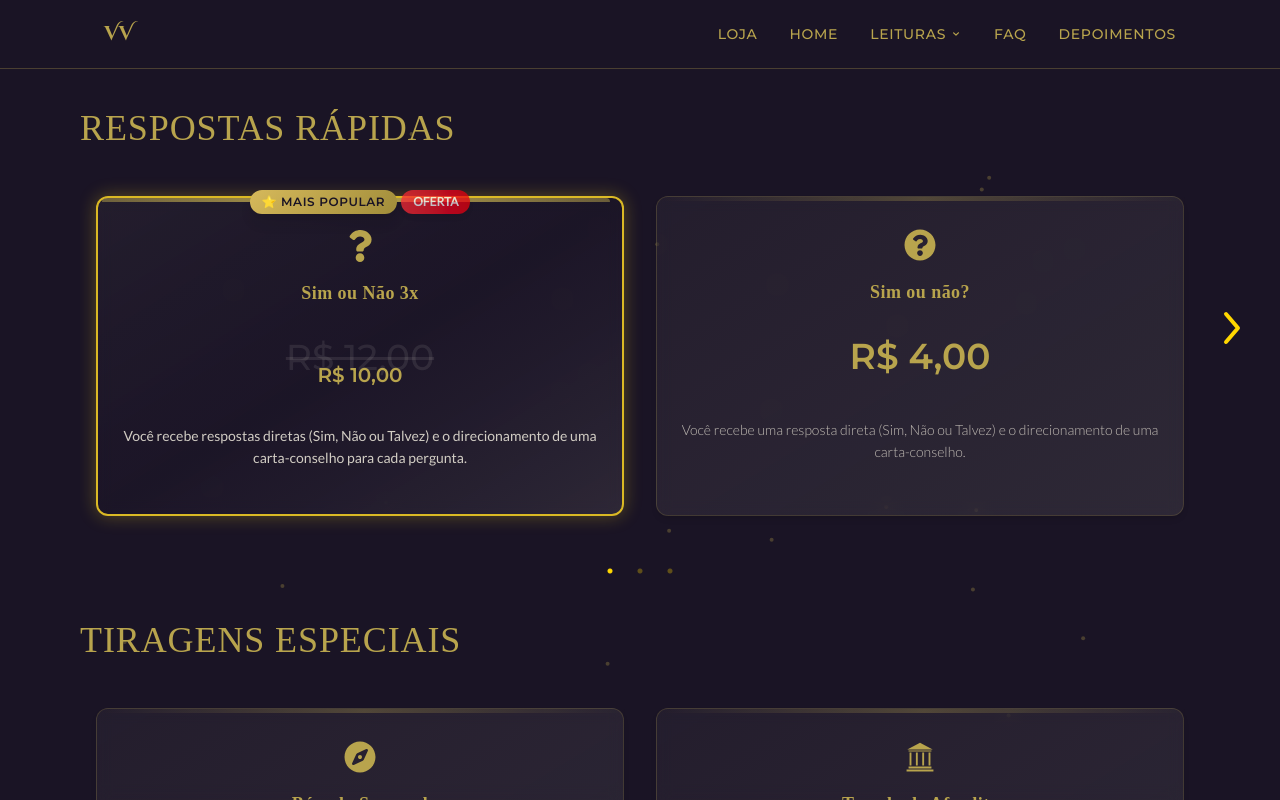
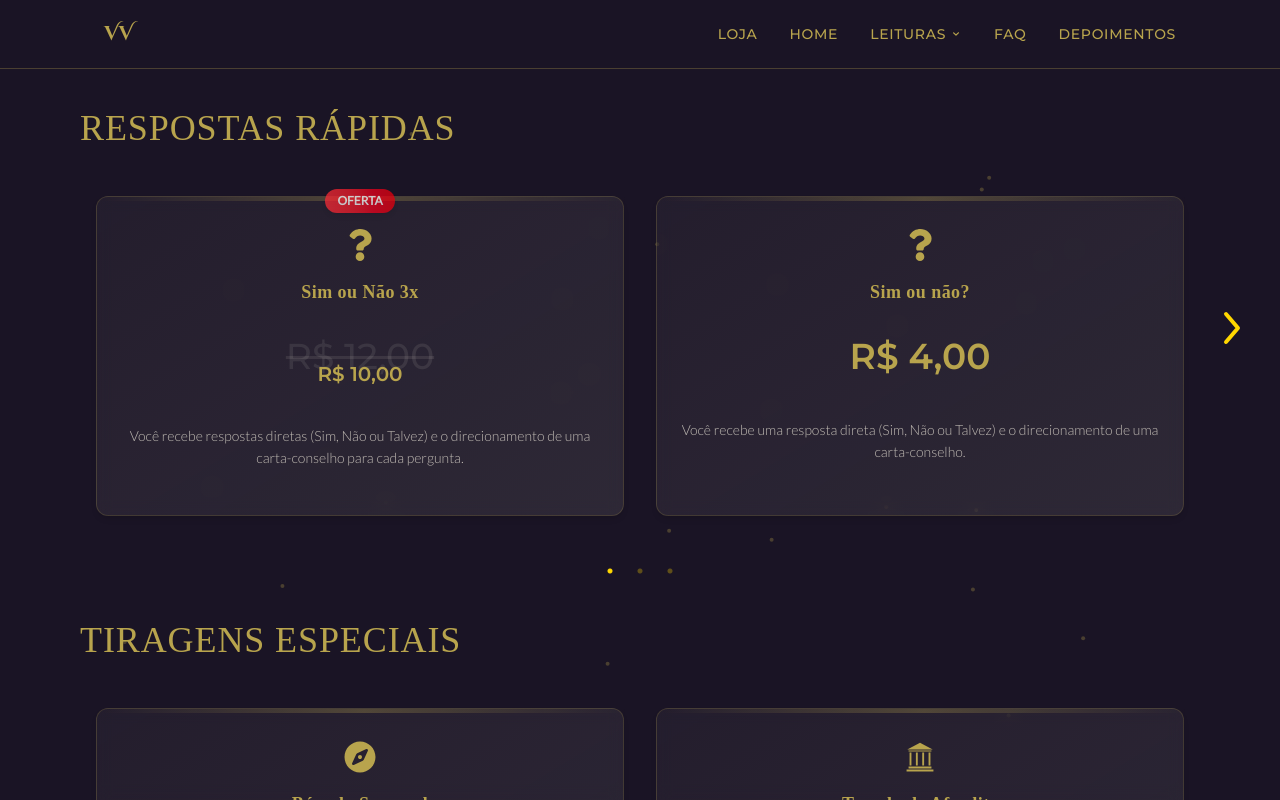
Before and after one commit to paulemacedo/vates-vesperion, a React (Vite) app: page /shop in a window 1280 px wide. Built offline with nearby package versions, Linux system fonts and the light colour scheme; a web font is replaced by a local one.

Commit message:
feat: Refactor Shop and Card components to support new oracle pricing structure and discounts

```diff
--- a/src/components/Shop.jsx
+++ b/src/components/Shop.jsx
@@ -1,3 +1,4 @@
+const categories = [...new Set(servicesData.map(s => s.category))]
 import React, { useState } from 'react'
 import { servicesData } from '../data/servicesData'
 import Card from './ui/Card'
@@ -5,21 +6,41 @@ import Carousel from './ui/Carousel'
 import { renderIcon } from '../utils/iconHelper'
 import { HiChevronLeft, HiChevronRight } from 'react-icons/hi'
 
-const categories = [...new Set(servicesData.map(s => s.category))]
-
-function getLowestPrice(price) {
-  if (typeof price === 'string') return price
-  if (price.cigano) return price.cigano
-  if (price.tarot) return price.tarot
+function extractOracleField(card, field) {
+  // Se card.oracles existe, pega menor valor entre price/discount/originalPrice
+  if (card.oracles && typeof card.oracles === 'object') {
+    let values = []
+    for (const key in card.oracles) {
+      if (card.oracles[key] && typeof card.oracles[key] === 'object' && card.oracles[key][field]) {
+        values.push(card.oracles[key][field])
+      } else if (card.oracles[key] && typeof card.oracles[key] === 'string' && field === 'price') {
+        values.push(card.oracles[key])
+      }
+    }
+    // Se valores são strings tipo 'R$ 10,00', pega o menor
+    if (values.length) {
+      const nums = values.map(v => parseFloat(String(v).replace(/[^\d,]/g, '').replace(',', '.')))
+      const min = Math.min(...nums)
+      return `R$ ${min.toFixed(2).replace('.', ',')}`
+    }
+  }
   return ''
 }
 
-// Adicione função para originalPrice
-function getLowestOriginalPrice(originalPrice) {
-  if (!originalPrice) return ''
-  if (typeof originalPrice === 'string') return originalPrice
-  if (originalPrice.cigano) return originalPrice.cigano
-  if (originalPrice.tarot) return originalPrice.tarot
+function extractOracleDiscount(card) {
+  if (card.oracles && typeof card.oracles === 'object') {
+    let values = []
+    for (const key in card.oracles) {
+      if (card.oracles[key] && typeof card.oracles[key] === 'object' && card.oracles[key].discount) {
+        values.push(card.oracles[key].discount)
+      }
+    }
+    if (values.length) {
+      const nums = values.map(v => parseFloat(String(v).replace(/[^\d,]/g, '').replace(',', '.')))
+      const min = Math.min(...nums)
+      return min
+    }
+  }
   return ''
 }
 
@@ -36,8 +57,13 @@ const Shop = () => {
               if (a.title.toLowerCase().includes('sim ou não')) return -1
               if (b.title.toLowerCase().includes('sim ou não')) return 1
               // Menor preço (preferencialmente cigano)
-              const priceA = parseFloat(getLowestPrice(a.price).replace(/[^\d,]/g, '').replace(',', '.'))
-              const priceB = parseFloat(getLowestPrice(b.price).replace(/[^\d,]/g, '').replace(',', '.'))
+              let priceA = 0, priceB = 0
+              if (a.oracles) priceA = parseFloat(extractOracleField(a, 'price').replace(/[^\d,]/g, '').replace(',', '.'))
+              else if (a.cigano) priceA = parseFloat(a.cigano.price.replace(/[^\d,]/g, '').replace(',', '.'))
+              else if (a.tarot) priceA = parseFloat(a.tarot.price.replace(/[^\d,]/g, '').replace(',', '.'))
+              if (b.oracles) priceB = parseFloat(extractOracleField(b, 'price').replace(/[^\d,]/g, '').replace(',', '.'))
+              else if (b.cigano) priceB = parseFloat(b.cigano.price.replace(/[^\d,]/g, '').replace(',', '.'))
+              else if (b.tarot) priceB = parseFloat(b.tarot.price.replace(/[^\d,]/g, '').replace(',', '.'))
               return priceA - priceB
             })
 
@@ -48,15 +74,30 @@ const Shop = () => {
               </h3>
               <div className="relative flex items-center">
                 <Carousel slidesToShow={5} >
-                {cards.map(card => (
+                {cards.map(card => {
+                  let price = '', originalPrice = '', discount = ''
+                  if (card.oracles) {
+                    price = extractOracleField(card, 'price')
+                    originalPrice = '' // Se quiser mostrar original, pode adaptar
+                    discount = extractOracleDiscount(card)
+                  } else if (card.cigano) {
+                    price = card.cigano.price
+                    originalPrice = ''
+                    discount = card.cigano.discount || ''
+                  } else if (card.tarot) {
+                    price = card.tarot.price
+                    originalPrice = ''
+                    discount = card.tarot.discount || ''
+                  }
+                  return (
                     <div className="h-100 flex items-center justify-center p-4" key={card.title}>
                       <Card
                         title={card.title}
                         description={card.description}
-                        price={getLowestPrice(card.price)}
-                        originalPrice={getLowestOriginalPrice(card.originalPrice)}
+                        price={price}
+                        originalPrice={originalPrice}
+                        discount={discount}
                         icon={card.icon ? renderIcon(card.icon, { size: 32, className: "text-gold mb-2" }) : null}
-                        hasDiscount={!!card.hasDiscount}
                         destacado={!!card.destacado}
                         badgeText={card.badgeText}
                         whileInView={{ opacity: 1, y: 0 }}
@@ -71,7 +112,8 @@ const Shop = () => {
                         viewport={{ once: true }}
                       />
                     </div>
-                  ))}
+                  )
+                })}
                 </Carousel>
               </div>
             </div>
@@ -81,5 +123,4 @@ const Shop = () => {
     </section>
   )
 }
-
 export default Shop
--- a/src/components/ui/Card.jsx
+++ b/src/components/ui/Card.jsx
@@ -1,20 +1,36 @@
 import { motion } from 'framer-motion'
+
 
 const Card = ({
   title,
   description,
   price,
   originalPrice,
+  discount,
   icon,
   variant = 'preco',
   className = '',
   indisponivel = false,
-  hasDiscount = false,
   badgeText,
   destacado = false,
   popularText = '⭐ Mais Popular',
 }) => {
   const badge = badgeText !== undefined ? badgeText : 'indisponivel'
+
+  // Calcula preço com desconto se houver discount
+  let finalPrice = price
+  let showDiscount = false
+  let originalToShow = originalPrice
+  if (discount && !indisponivel) {
+    // Aceita desconto como string 'R$ 2,00' ou número
+    let priceNum = typeof price === 'string' ? parseFloat(price.replace(/[^\d,]/g, '').replace(',', '.')) : price
+    let discountNum = typeof discount === 'string' ? parseFloat(discount.replace(/[^\d,]/g, '').replace(',', '.')) : discount
+    if (!isNaN(priceNum) && !isNaN(discountNum) && discountNum > 0) {
+      finalPrice = `R$ ${(priceNum - discountNum).toFixed(2).replace('.', ',')}`
+      originalToShow = price
+      showDiscount = true
+    }
+  }
 
   return (
     <motion.div
@@ -61,7 +77,7 @@ const Card = ({
         )}
 
         {/* Badge de Desconto */}
-        {hasDiscount && !indisponivel && (
+        {showDiscount && !indisponivel && (
           <span className="bg-gradient-to-r from-red-500 to-red-600 text-white text-xs font-bold px-3 py-1 rounded-full shadow-md animate-pulse">
             OFERTA
           </span>
@@ -87,22 +103,21 @@ const Card = ({
         </h3>
       </div>
 
-
       {/* Preço - Sempre no bottom */}
-      {price && variant === 'preco' && (
+      {finalPrice && variant === 'preco' && (
         <div className="text-center mt-auto mb-4 pt-4">
-          {hasDiscount ? (
+          {showDiscount ? (
             <div className="relative">
               <p className="text-4xl text-primary/10 line-through font-light font-montserrat mb-1">
-                {originalPrice}
+                {originalToShow}
               </p>
               <p className={`text-xl font-bold font-montserrat relative -mt-5 ${destacado ? 'text-gold' : 'text-gold'}`}>
-                {price}
+                {finalPrice}
               </p>
             </div>
           ) : (
             <p className={`text-4xl font-bold font-montserrat ${destacado ? 'text-gold' : 'text-gold'}`}>
-              {price}
+              {finalPrice}
             </p>
           )}
         </div>
@@ -118,7 +133,6 @@ const Card = ({
         )}
       </div>
 
-
       {/* Efeito decorativo */}
       <div className={`absolute top-0 left-1 h-1 rounded-t-xl ${
         destacado
--- a/src/data/servicesData.js
+++ b/src/data/servicesData.js
@@ -4,27 +4,29 @@ export const servicesData = [
     title: 'Sim ou não?',
     category: 'Respostas Rápidas',
     description: "Você recebe uma resposta direta (Sim, Não ou Talvez) e o direcionamento de uma carta-conselho.",
-    price: 'R$ 4,00',
-    icon: 'FaQuestionCircle',
-    ProgressiveDiscount: 'R$ 1,00',
-    maxDiscount: 'R$ 1,00',
+    icon: 'FaQuestion',
+    oracles: {
+      dados: {
+        price: 'R$ 4,00',
+        ProgressiveDiscount: 'R$ 1,00',
+        maxDiscount: 'R$ 2,00',
+      }
+    }
   },
   {
     title: 'Leitura Focada',
     category: 'Respostas Rápidas',
     description: "Para aquelas questões que pedem mais do que um 'sim' ou 'não', oferecendo uma análise detalhada com insights e conselhos práticos.",
     icon: 'BsBullseye',
-    price: {
-      tarot: 'R$ 12,00',
-      cigano: 'R$ 10,00'
+    cigano: {
+      price: 'R$ 10,00',
+      ProgressiveDiscount: 'R$ 1,00',
+      maxDiscount: 'R$ 10,00'
     },
-    ProgressiveDiscount: {
-      tarot: 'R$ 1,00',
-      cigano: 'R$ 1,00'
-    },
-    maxDiscount: {
-      tarot: 'R$ 10,00',
-      cigano: 'R$ 10,00'
+    tarot: {
+      price: 'R$ 12,00',
+      ProgressiveDiscount: 'R$ 1,00',
+      maxDiscount: 'R$ 10,00'
     },
   },
   {
@@ -32,41 +34,43 @@ export const servicesData = [
     category: 'Respostas Rápidas',
     description: 'Você recebe respostas diretas (Sim, Não ou Talvez) e o direcionamento de uma carta-conselho para cada pergunta.',
     icon: 'FaQuestion',
-    price: 'R$ 10,00',
-    originalPrice: 'R$ 12,00',
-    hasDiscount: true,
-    destacado: true,
+    oracles: {
+      dados: {
+        price: 'R$ 12,00',
+        discount: 'R$ 2,00',
+      },    },
   },
   {
     title: 'Leitura Focada 3x',
     category: 'Respostas Rápidas',
     description: 'Três perguntas de Leitura Focada respondidas com uma análise detalhada e insights práticos.',
     icon: 'BsBullseye',
-    price: {
-      tarot: 'R$ 33,00',
-      cigano: 'R$ 27,00'
+    oracles: {
+      cigano: {
+        price: 'R$ 30,00',
+        discount: 'R$ 4,00',
+      },
+      tarot: {
+        price: 'R$ 36,00',
+        discount: 'R$ 4,00',
+      },
     },
-    originalPrice: {
-      tarot: 'R$ 36,00',
-      cigano: 'R$ 30,00'
-    },
-    hasDiscount: true,
-    destacado: true
   },
   {
     title: 'Leitura Focada 5x',
     category: 'Respostas Rápidas',
     description: 'Cinco perguntas de Leitura Focada respondidas com uma análise detalhada e insights práticos.',
     icon: 'BsBullseye',
-    price: {
-      tarot: 'R$ 55,00',
-      cigano: 'R$ 45,00'
+    oracles: {
+      cigano: {
+        price: 'R$ 50,00',
+        discount: 'R$ 6,00',
+      },
+      tarot: {
+        price: 'R$ 60,00',
+        discount: 'R$ 6,00',
+      },
     },
-    originalPrice: {
-      tarot: 'R$ 60,00',
-      cigano: 'R$ 50,00'
-    },
-    hasDiscount: true,
     destacado: true
   },
   {
@@ -74,16 +78,16 @@ export const servicesData = [
     category: 'Respostas Rápidas',
     description: 'Dez perguntas de Leitura Focada respondidas com uma análise detalhada e insights práticos.',
     icon: 'BsBullseye',
-    price: {
-      tarot: 'R$ 110,00',
-      cigano: 'R$ 90,00'
+    oracles: {
+      tarot: {
+        price: 'R$ 110,00',
+        discount: 'R$ 11,00',
+      },
+      cigano: {
+        price: 'R$ 90,00',
+        discount: 'R$ 11,00',
+      },
     },
-    originalPrice: {
-      tarot: 'R$ 120,00',
-      cigano: 'R$ 100,00'
-    },
-    hasDiscount: true,
-    destacado: true
   },
 
   // Tiragens Especiais
@@ -93,9 +97,13 @@ export const servicesData = [
     subcategory: 'Planejamento & Visão Global',
     description: 'Seu guia para os próximos 7 dias. Receba clareza sobre a energia da semana, o principal desafio e o melhor conselho para navegar sua jornada com consciência.',
     icon: 'FaCompass',
-    price: {
-      tarot: 'R$ 20,00',
-      cigano: 'R$ 18,00'
+    oracles: {
+      tarot: {
+        price: 'R$ 20,00',
+      },
+      cigano: {
+        price: 'R$ 18,00',
+      },
     },
   },
   {
@@ -104,9 +112,13 @@ export const servicesData = [
     subcategory: 'Planejamento & Visão Global',
     description: 'Um planejamento completo para o seu mês. Revele a energia central, as oportunidades e desafios, e receba conselhos focados para as áreas do amor e da prosperidade.',
     icon: 'BsCalendarMonth',
-    price: {
-      tarot: 'R$ 40,00',
-      cigano: 'R$ 35,00'
+    oracles: {
+      tarot: {
+        price: 'R$ 40,00',
+      },
+      cigano: {
+        price: 'R$ 35,00',
+      },
     },
   },
   {
@@ -115,9 +127,13 @@ export const servicesData = [
     subcategory: 'Planejamento & Visão Global',
     description: 'Leitura completa de 12 áreas da vida para clareza, equilíbrio e direcionamento.',
     icon: 'GiHeraldicSun',
-    price: {
-      tarot: 'R$ 65,00',
-      cigano: 'R$ 60,00'
+    oracles: {
+      tarot: {
+        price: 'R$ 65,00',
+      },
+      cigano: {
+        price: 'R$ 60,00',
+      },
     },
   },
   {
@@ -126,9 +142,13 @@ export const servicesData = [
     subcategory: 'Amor',
     description: 'Investiga sentimentos, intenções e futuro amoroso entre você e outra pessoa.',
     icon: 'GiGreekTemple',
-    price: {
-      tarot: 'R$ 35,00',
-      cigano: 'R$ 30,00'
+    oracles: {
+      tarot: {
+        price: 'R$ 35,00',
+      },
+      cigano: {
+        price: 'R$ 30,00',
+      },
     },
   },
   {
@@ -137,9 +157,13 @@ export const servicesData = [
     subcategory: 'Amor',
     description: 'Para entender sua energia atual no amor e qual o próximo passo para se abrir a novas conexões.',
     icon: 'RiHeartAddLine',
-    price: {
-      tarot: 'R$ 35,00',
-      cigano: 'R$ 30,00'
+    oracles: {
+      tarot: {
+        price: 'R$ 35,00',
+      },
+      cigano: {
+        price: 'R$ 30,00',
+      },
     },
   },
   {
@@ -148,9 +172,13 @@ export const servicesData = [
     subcategory: 'Amor',
     description: 'A análise mais profunda para casais (15 cartas), revelando a dinâmica e o futuro da união.',
     icon: 'FaMapMarkedAlt',
-    price: {
-      tarot: 'R$ 60,00',
-      cigano: 'R$ 55,00'
+    oracles: {
+      tarot: {
+        price: 'R$ 60,00',
+      },
+      cigano: {
+        price: 'R$ 55,00'
+      },
     },
   },
   {
@@ -159,9 +187,13 @@ export const servicesData = [
     subcategory: 'Amor',
     description: 'Revela seus bloqueios, os caminhos e os potenciais para você encontrar um novo amor.',
     icon: 'BsSunrise',
-    price: {
-      tarot: 'R$ 60,00',
-      cigano: 'R$ 55,00'
+    oracles: {
+      tarot: {
+        price: 'R$ 60,00',
+      },
+      cigano: {
+        price: 'R$ 55,00'
+      },
     },
   },
   {
@@ -170,9 +202,13 @@ export const servicesData = [
     subcategory: 'Amor',
     description: 'Explora desejos ocultos, obsessões, tentações e lições nas relações e na vida.',
     icon: 'FaFire',
-    price: {
-      tarot: 'R$ 50,00',
-      cigano: 'R$ 45,00'
+    oracles: {
+      tarot: {
+        price: 'R$ 50,00',
+      },
+      cigano: {
+        price: 'R$ 45,00'
+      },
     },
   },
   {
@@ -181,9 +217,13 @@ export const servicesData = [
     subcategory: 'Amor',
     description: 'Análise clara e sem rodeios para te ajudar na difícil decisão de permanecer ou sair de uma relação. Revela os prós, contras e os futuros de cada caminho.',
     icon: 'GiCrossroad',
-    price: {
-      tarot: 'R$ 40,00',
-      cigano: 'R$ 35,00'
+    oracles: {
+      tarot: {
+        price: 'R$ 40,00',
+      },
+      cigano: {
+        price: 'R$ 35,00'
+      },
     },
   },
   {
@@ -192,9 +232,13 @@ export const servicesData = [
     subcategory: 'Amor',
     description: 'Existe chance de volta? Esta leitura analisa o motivo da separação, os sentimentos atuais de ambos e o potencial real para uma reconciliação.',
     icon: 'GiBridge',
-    price: {
-      tarot: 'R$ 50,00',
-      cigano: 'R$ 45,00'
+    oracles: {
+      tarot: {
+        price: 'R$ 50,00',
+      },
+      cigano: {
+        price: 'R$ 45,00'
+      },
     },
   },
   {
@@ -203,9 +247,13 @@ export const servicesData = [
     subcategory: 'Autoconhecimento & Relações',
     description: 'Revela o que a pessoa aparenta ser, quem ela realmente é, suas motivações e suas verdadeiras intenções.',
     icon: 'GiMirrorMirror',
-    price: {
-      tarot: 'R$ 35,00',
-      cigano: 'R$ 30,00'
+    oracles: {
+      tarot: {
+        price: 'R$ 35,00',
+      },
+      cigano: {
+        price: 'R$ 30,00'
+      },
     },
   },
   {
@@ -214,9 +262,13 @@ export const servicesData = [
     subcategory: 'Autoconhecimento & Relações',
     description: 'Mostra vantagens, desafios e resultados de cada opção para ajudar sua decisão.',
     icon: 'FaDirections',
-    price: {
-      tarot: 'R$ 35,00',
-      cigano: 'R$ 30,00'
+    oracles: {
+      tarot: {
+        price: 'R$ 35,00',
+      },
+      cigano: {
+        price: 'R$ 30,00'
+      },
     },
   },
   {
@@ -225,9 +277,13 @@ export const servicesData = [
     subcategory: 'Autoconhecimento & Relações',
     description: 'Uma análise completa sobre qualquer área da vida, revelando passado, presente, futuro, desafios e o melhor caminho.',
     icon: 'FaBookOpen',
-    price: {
-      tarot: 'R$ 70,00',
-      cigano: 'R$ 65,00'
+    oracles: {
+      tarot: {
+        price: 'R$ 70,00',
+      },
+      cigano: {
+        price: 'R$ 65,00'
+      },
     },
   },
   {
@@ -236,9 +292,13 @@ export const servicesData = [
     subcategory: 'Financeiro & Carreiras',
     description: 'Avalia adaptação, ambiente, desafios e potencial de crescimento.',
     icon: 'GiPortal',
-    price: {
-      tarot: 'R$ 35,00',
-      cigano: 'R$ 30,00'
+    oracles: {
+      tarot: {
+        price: 'R$ 35,00',
+      },
+      cigano: {
+        price: 'R$ 30,00'
+      },
     },
   },
   {
@@ -247,9 +307,13 @@ export const servicesData = [
     subcategory: 'Financeiro & Carreiras',
     description: 'Sente que sua carreira travou? Esta leitura revela seus talentos, bloqueios e os próximos passos para destravar seu crescimento profissional.',
     icon: 'FaLightbulb',
-    price: {
-      tarot: 'R$ 45,00',
-      cigano: 'R$ 40,00'
+    oracles: {
+      tarot: {
+        price: 'R$ 45,00',
+      },
+      cigano: {
+        price: 'R$ 40,00'
+      },
     },
   },
   {
@@ -258,9 +322,13 @@ export const servicesData = [
     subcategory: 'Financeiro & Carreiras',
     description: 'Investiga sua jornada financeira, revelando desafios, lições e os próximos passos para o sucesso.',
     icon: 'FaMoneyBillWave',
-    price: {
-      tarot: 'R$ 55,00',
-      cigano: 'R$ 50,00'
+    oracles: {
+      tarot: {
+        price: 'R$ 55,00',
+      },
+      cigano: {
+        price: 'R$ 50,00'
+      },
     },
   },
   {
@@ -269,9 +337,13 @@ export const servicesData = [
     subcategory: 'Financeiro & Carreiras',
     description: 'A clareza que todo empreendedor precisa. Uma análise focada para destravar o potencial do seu negócio e tomar decisões mais assertivas.',
     icon: 'FaBriefcase',
-    price: {
-      tarot: 'R$ 45,00',
-      cigano: 'R$ 40,00'
+    oracles: {
+      tarot: {
+        price: 'R$ 45,00',
+      },
+      cigano: {
+        price: 'R$ 40,00'
+      },
     },
   },
   {
@@ -280,9 +352,13 @@ export const servicesData = [
     subcategory: 'Financeiro & Carreiras',
     description: 'Pensando em abrir seu próprio negócio? Esta leitura avalia a viabilidade da sua ideia, os desafios, o potencial de sucesso e se este é o momento certo para o seu salto.',
     icon: 'FaRocket',
-    price: {
-      tarot: 'R$ 45,00',
-      cigano: 'R$ 40,00'
+    oracles: {
+      tarot: {
+        price: 'R$ 45,00',
+      },
+      cigano: {
+        price: 'R$ 40,00'
+      },
     },
   },
 ];
```
Lines whose indentation alone changed are shown as unchanged.
